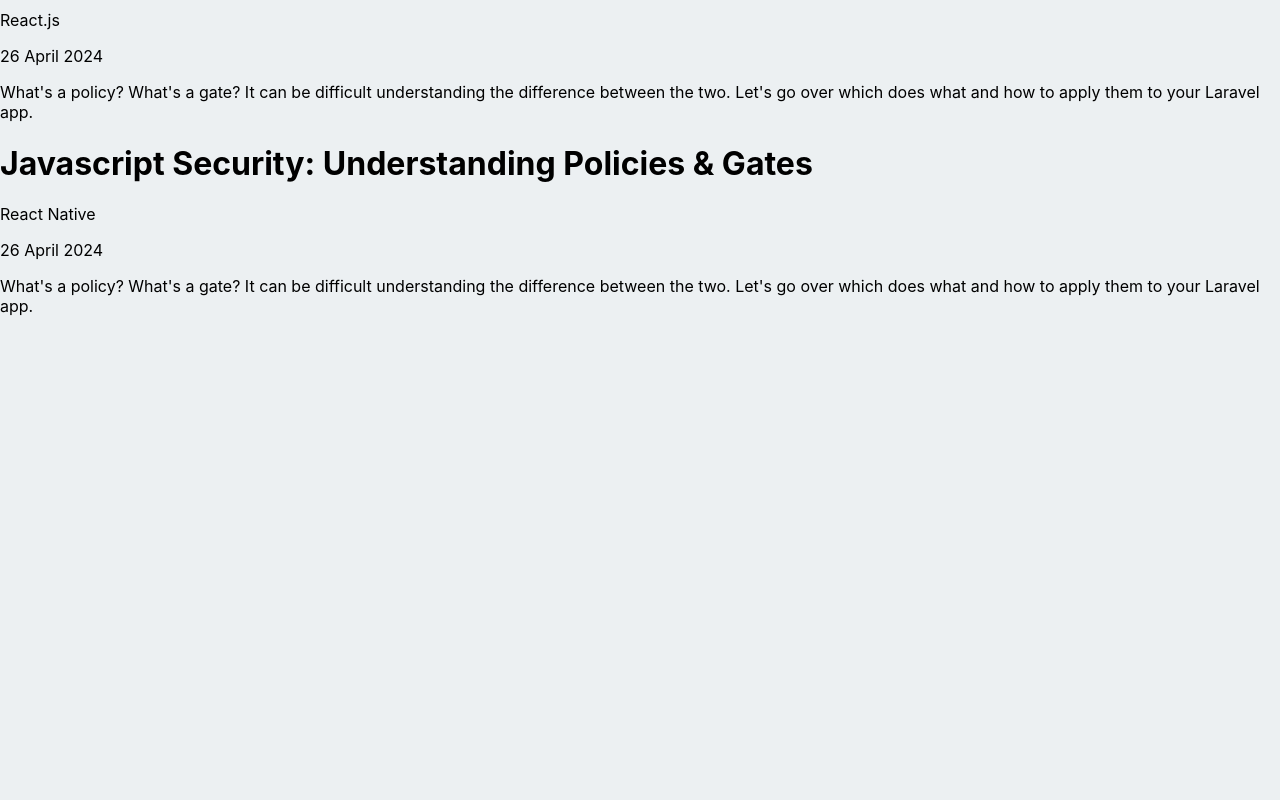
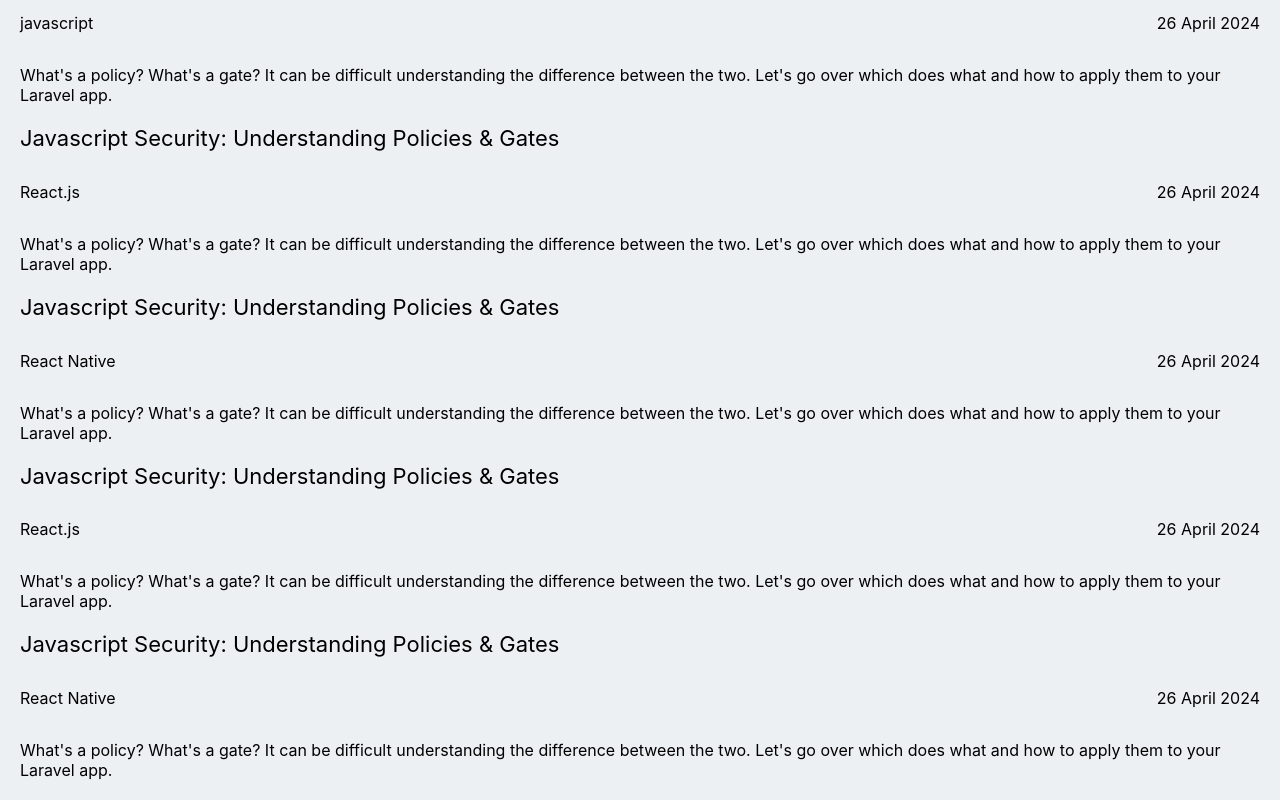
Before and after one commit to BadareOkiemuteKelvin/portfolio-app, a React (Create React App) app: page / in a window 1280 px wide. Shown: the part 1532-2332 px from the top of the page. Before the commit the page ends 1864 px from the top, so only its background shows below. Built offline with nearby package versions, Linux system fonts and the light colour scheme.

Commit message:
created articles of data

```diff
--- a/src/Screens/Home/Home.css
+++ b/src/Screens/Home/Home.css
@@ -1,5 +1,5 @@
 /*Mobile css */
-@media only screen and (max-width: 600px) {
+@media only screen and (max-width:2000px) {
     .homeContainer{
 
         display: flex;
--- a/src/Screens/Home/Home.jsx
+++ b/src/Screens/Home/Home.jsx
@@ -14,6 +14,16 @@ const Articles = [{
 "date":"26 April 2024",
 "body":"What's a policy? What's a gate? It can be difficult understanding the difference between the two. Let's go over which does what and how to apply them to your Laravel app."},
 { "id":3,
+"heading":"Javascript Security: Understanding Policies & Gates",
+"language":"React Native",
+"date":"26 April 2024",
+"body":"What's a policy? What's a gate? It can be difficult understanding the difference between the two. Let's go over which does what and how to apply them to your Laravel app."
+},{ "id":4,
+"heading":"Javascript Security: Understanding Policies & Gates",
+"language":"React.js",
+"date":"26 April 2024",
+"body":"What's a policy? What's a gate? It can be difficult understanding the difference between the two. Let's go over which does what and how to apply them to your Laravel app."},
+{ "id":5,
 "heading":"Javascript Security: Understanding Policies & Gates",
 "language":"React Native",
 "date":"26 April 2024",
```
